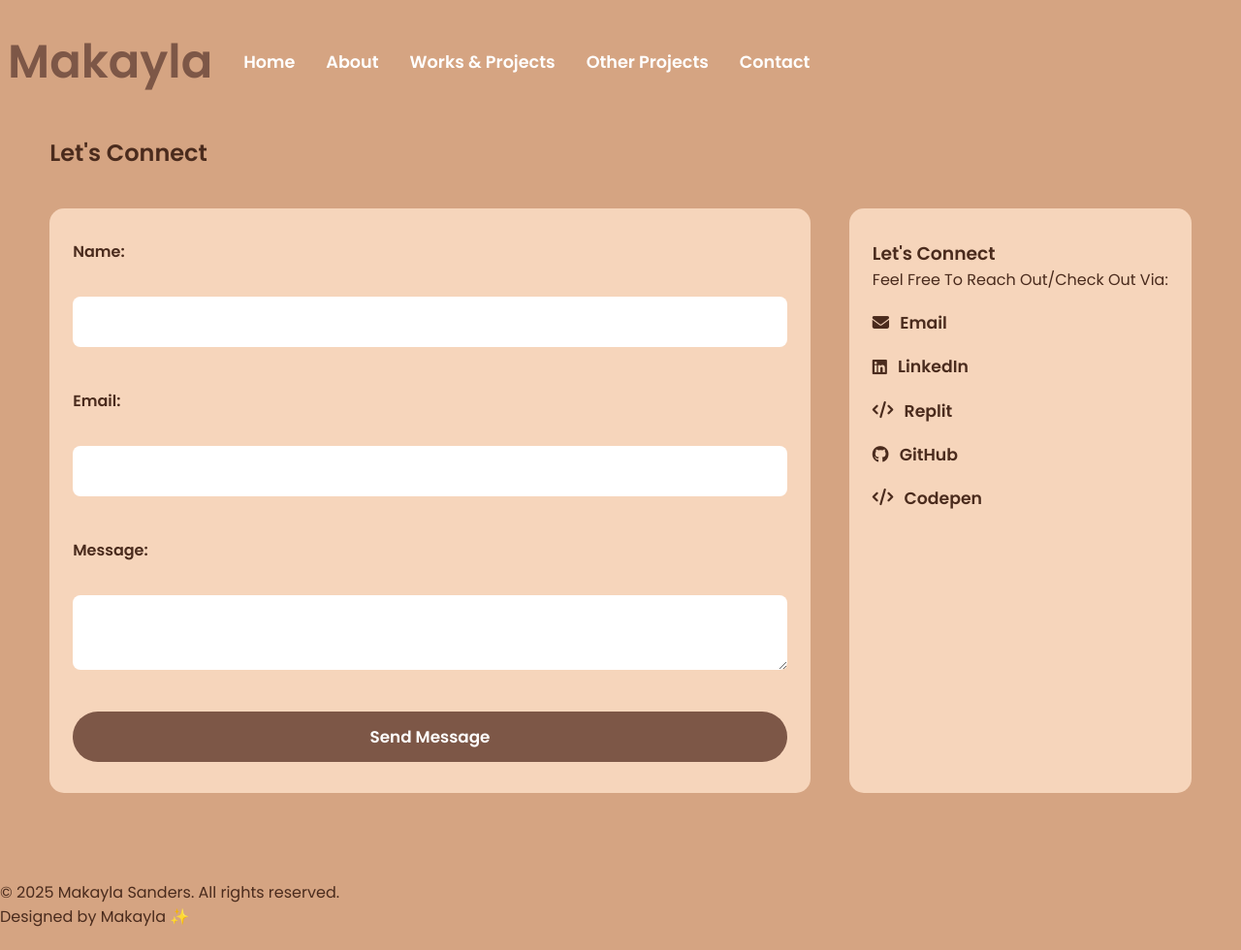
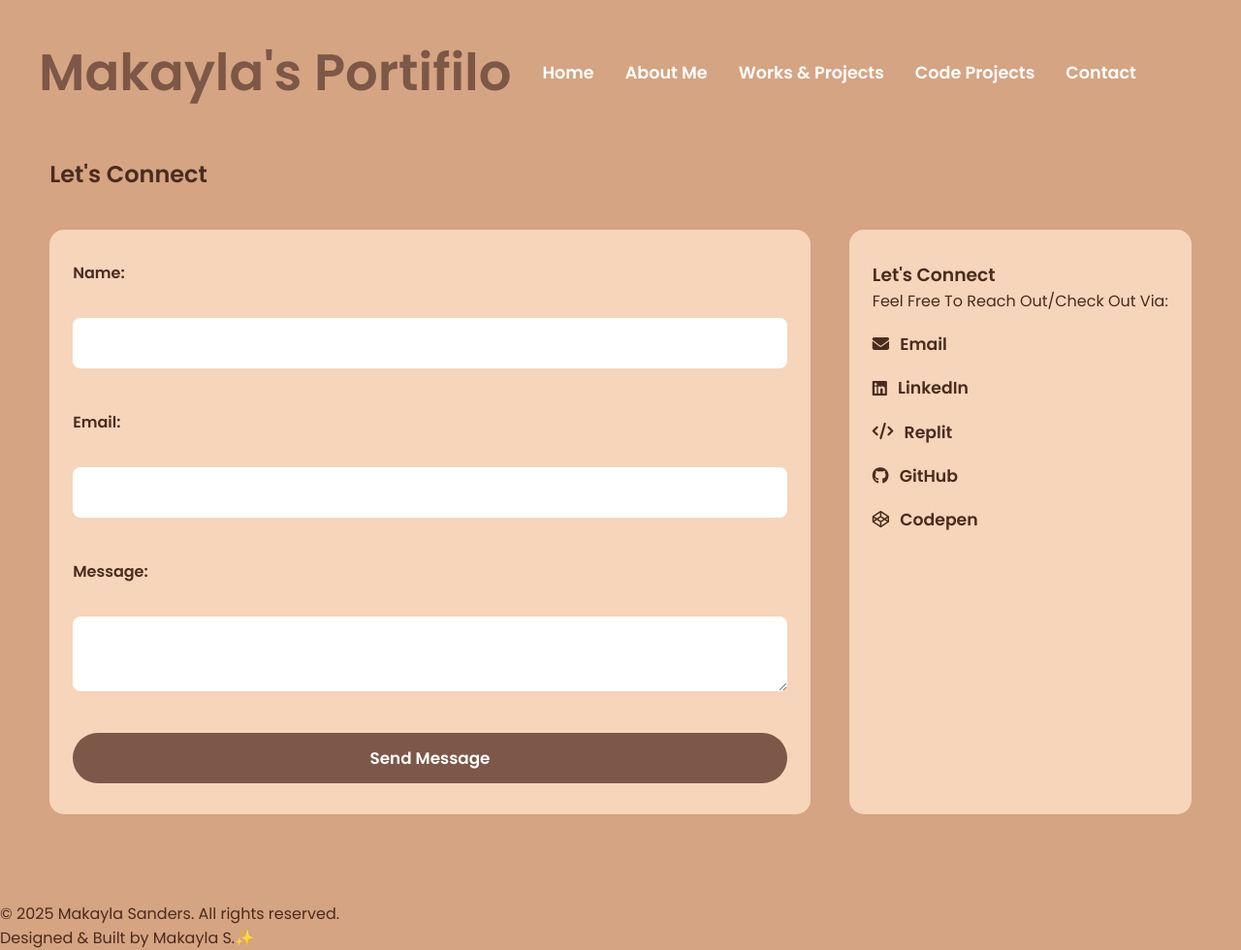
Before and after one commit to Nicole-coder243/portfoli-v2-website, a plain HTML site: page contact.html in a window 1280 px wide. Shown: the whole page at 97% size. Before the commit the page ends 958 px from the top, so only its background shows below. Drawn offline with Linux system fonts and the light colour scheme.

Commit message:
Update contact.html

```diff
--- a/contact.html
+++ b/contact.html
@@ -16,13 +16,13 @@
     <nav>
       <div class="nav-bar">
         <div class="pic">
-          <span>Makayla</span>
+        <a href="index.html"><span>Makayla's Portifilo</span></a>
         </div>
         <div class="links">
           <div class="link"><a href="index.html">Home</a></div>
-          <div class="link"><a href="about.html">About</a></div>
+          <div class="link"><a href="about.html">About Me</a></div>
           <div class="link"><a href="work-projects.html">Works & Projects</a></div>
-          <div class="link"><a href="programmming projects.html">Other Projects</a></div>
+          <div class="link"><a href="programmming projects.html">Code Projects</a></div>
           <div class="link"><a href="contact.html">Contact</a></div>
         </div>
       </div>
@@ -71,7 +71,7 @@
                         </li>
                         <li>
                             <a href="https://codepen.io/Nicole-coder243" target=_blank>
-                               <i class="fas fa-code"></i> Codepen
+                               <i class="fa-brands fa-codepen"></i> Codepen
                             </a>
                         </li>
                     </ul>
@@ -81,6 +81,6 @@
         </body>
           <footer id="footer">
             <p>&copy; 2025 Makayla Sanders. All rights reserved.</p>
-            <p>Designed by Makayla ✨</p>
+             <p>Designed & Built by Makayla S.✨</p>
         </footer>
 </html>
```
